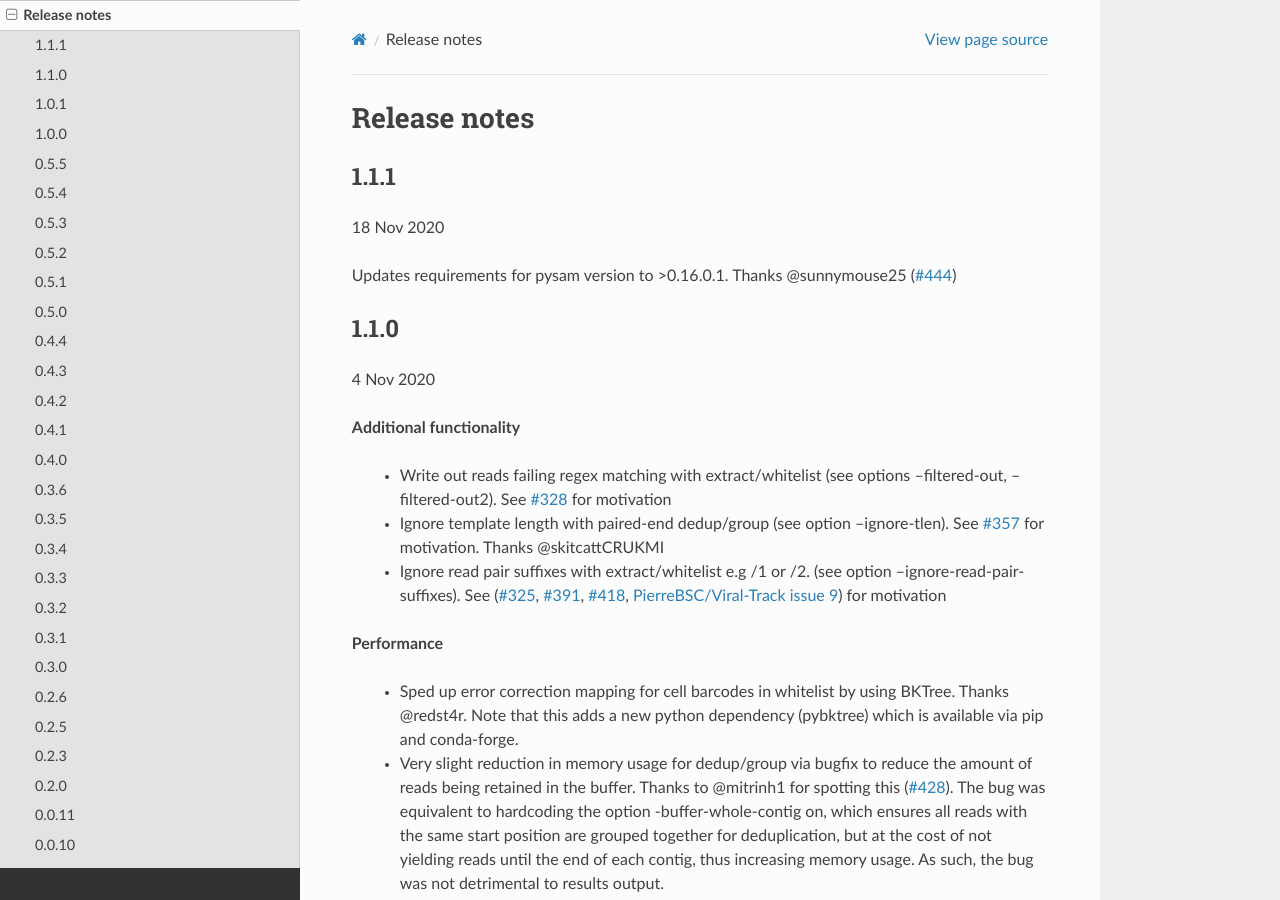
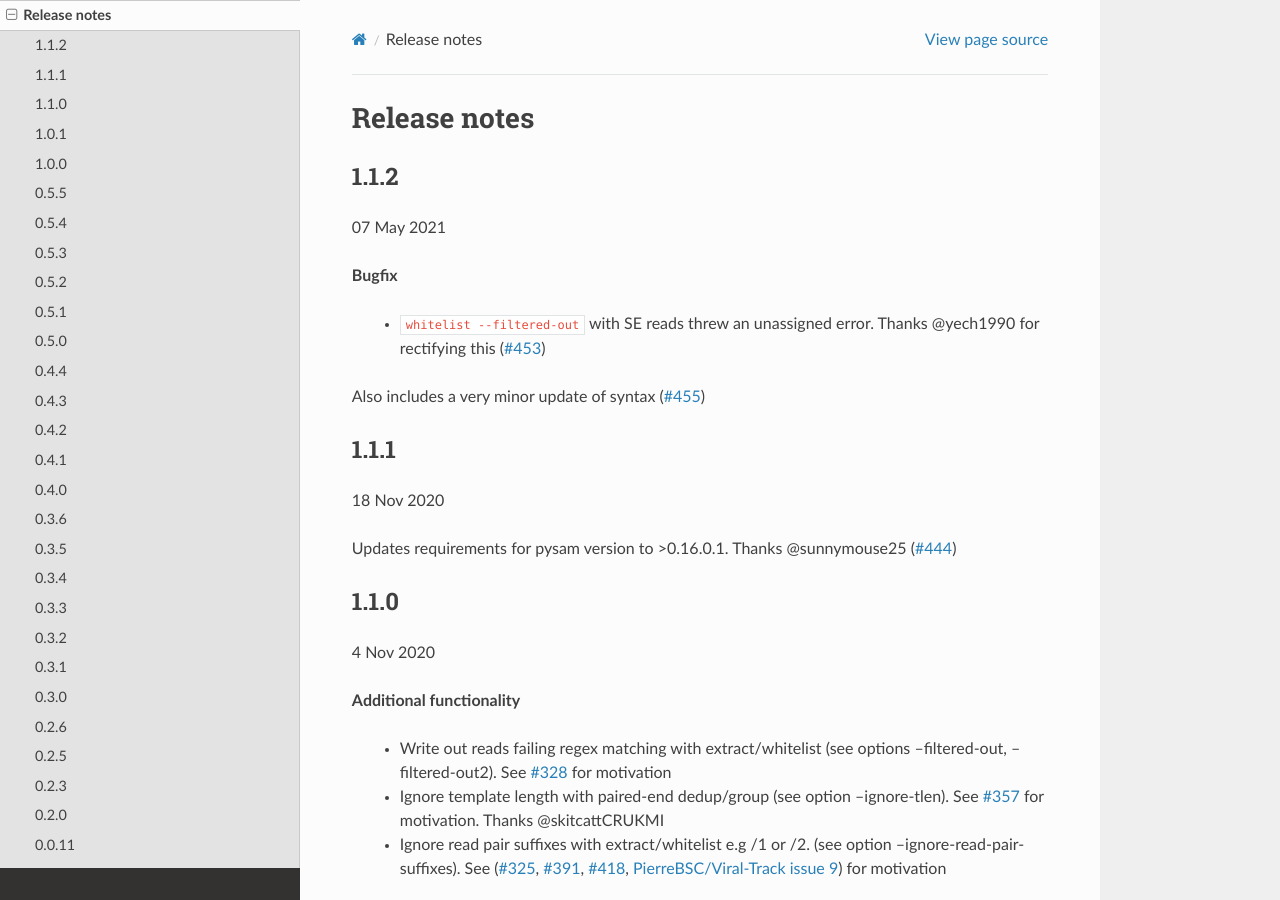
Before and after one commit to CGATOxford/UMI-tools, a Sphinx documentation site: the page built from doc/release_notes.rst, in a window 1280 px wide and 900 px high. Built offline with Sphinx 7.4.7 and the Read the Docs theme 2.0.0, drawn with Linux system fonts in a browser that asks for light colours.

Commit message:
Update release_notes.rst

```diff
--- a/doc/release_notes.rst
+++ b/doc/release_notes.rst
@@ -1,5 +1,16 @@
 Release notes
 =============
+
+1.1.2
+-----
+07 May 2021
+
+**Bugfix**
+
+ - ``whitelist --filtered-out`` with SE reads threw an unassigned error. Thanks @yech1990 for rectifying this (`#453 <https://github.com/CGATOxford/UMI-tools/issues/453>`_)
+
+Also includes a very minor update of syntax (`#455 <https://github.com/CGATOxford/UMI-tools/issues/455>`_)
+
 
 1.1.1
 -----
```
